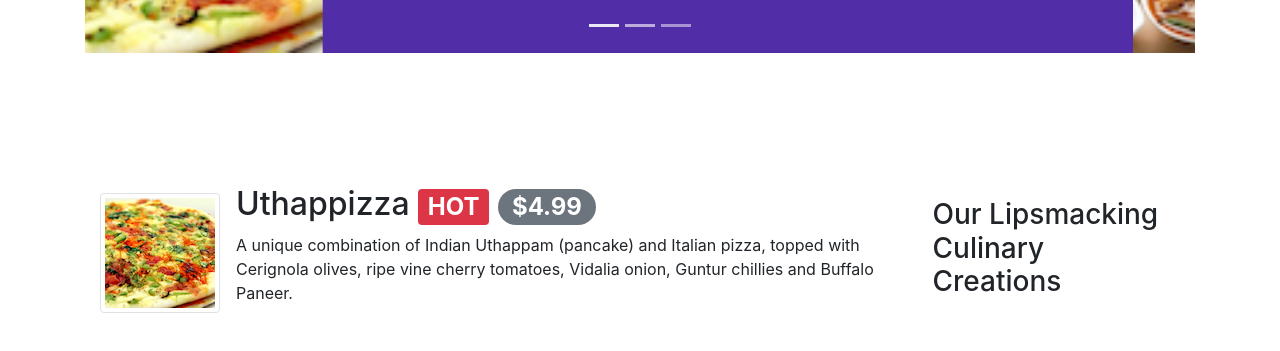
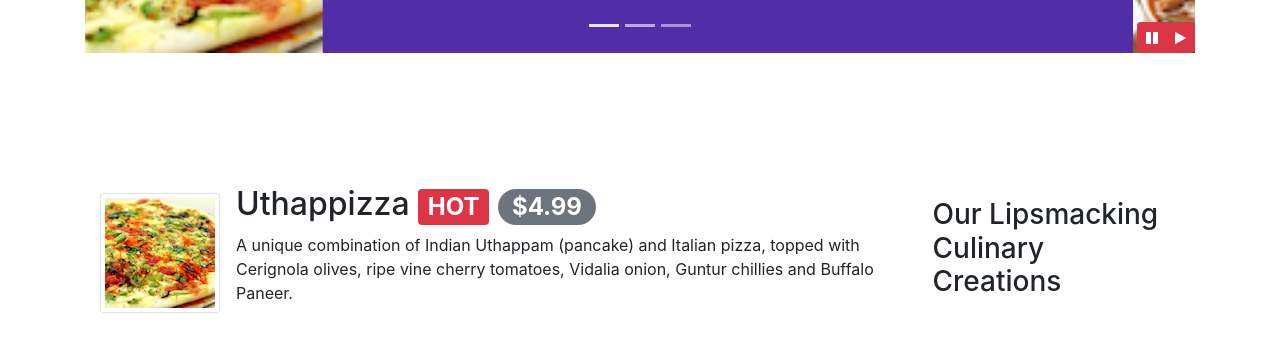
Before and after one commit to Castytis/bootstarp, a website: page index.html in a window 1280 px wide. Shown: the part 581-932 px from the top of the page. Drawn offline with nearby package versions, Linux system fonts and the light colour scheme.

Commit message:
adding pause and play

```diff
--- a/css/styles.css
+++ b/css/styles.css
@@ -59,3 +59,10 @@ body {
     left: 0;
     min-height: 300px;
 }
+
+#carouselButton {
+    right:0px;
+    position: absolute;
+    bottom: 0px;
+    z-index: 1;
+}
--- a/index.html
+++ b/index.html
@@ -158,8 +158,7 @@
                 </div>
                 <div class="col-12 col-sm align-self-center">
                     <img src="img/logo.png" class="img-fluid">
-                    <a class="btn btn-warning" data-toggle="modal" data-target="#reserveTable">
-                   <strong>Reserve Table</strong></a>
+                    <a class="btn btn-warning" data-toggle="modal" data-target="#reserveTable"><strong>Reserve Table</strong></a>
                 </div>
             </div>
         </div>
@@ -216,6 +215,14 @@
                         <span class = "carousel-control-prev-icon">
                         </span>
                     </a>
+                    <div class="btn-group" id="carouselButton">
+                        <button class="btn btn-danger btn-sm" id="carousel-pause">
+                            <span class="fa fa-pause"></span>
+                        </button>
+                        <button class="btn btn-danger btn-sm" id="carousel-play">
+                            <span class="fa fa-play"></span>
+                        </button>
+                    </div>
                 </div>
             </div>
         </div>
@@ -320,6 +327,17 @@
  <script src="node_modules/jquery/dist/jquery.slim.min.js"></script>
  <script src="node_modules/popper.js/dist/umd/popper.min.js"></script>
  <script src="node_modules/bootstrap/dist/js/bootstrap.min.js"></script>
+ <script>
+     $(document).ready(function(){
+         $('#mycarousel').carousel({interval:2000});
+         $('#carousel-pause').click(function(){
+             $('#mycarousel').carousel('pause');
+         });
+         $('#carousel-play').click(function(){
+             $('#mycarousel').carousel('cycle');
+         });
+     });
+ </script>
 </body>
 
 </html>
```
